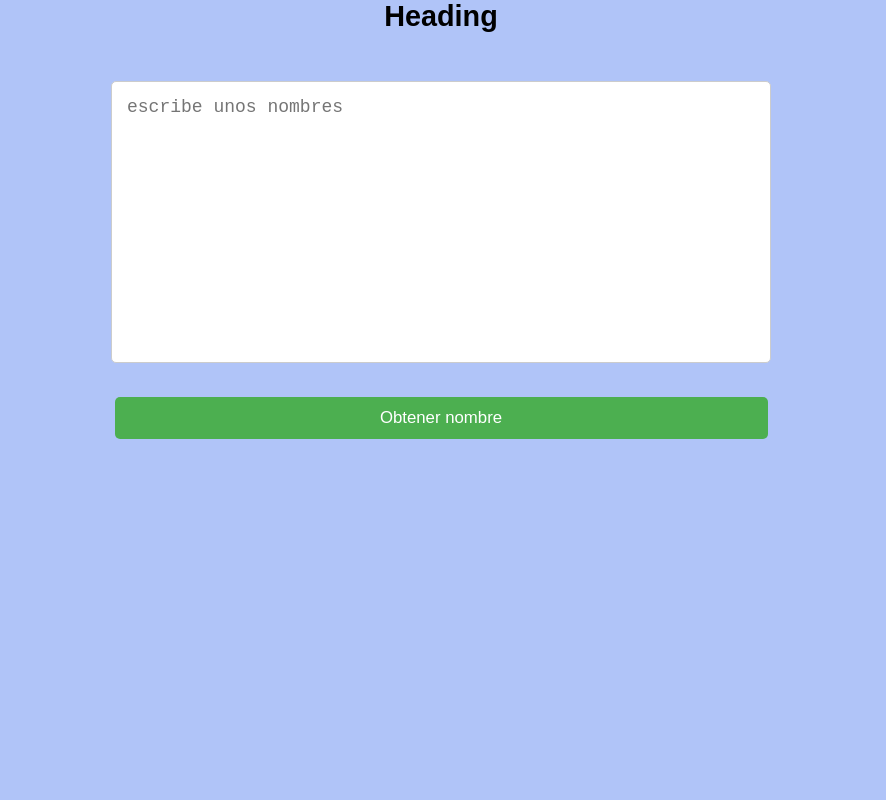
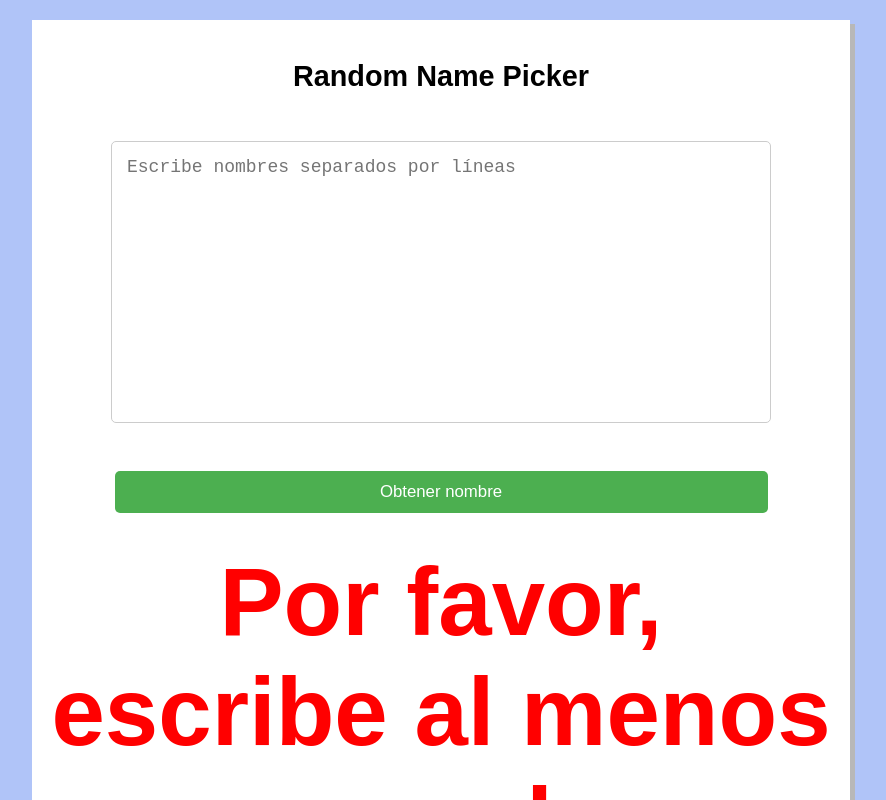
Before and after one commit to JesusDavidQuispeQuispe/project_js, a plain HTML site: page index.html in a window 1280 px wide. Both pictures are taken after a click on the button "Obtener nombre". Shown: the top 800 px of the page, without its empty margins (199-1085 px from the left). Drawn offline with Linux system fonts and the light colour scheme.

Commit message:
finish project

```diff
--- a/app.js
+++ b/app.js
@@ -4,22 +4,19 @@ document.addEventListener('DOMContentLoaded', () => {
     const resultado = document.getElementById('resultado');
     const modal = document.getElementById('modal');
 
-    // Mostrar el modal de carga
     function mostrarModal() {
         modal.style.display = 'flex';
     }
 
-    // Ocultar el modal de carga
     function ocultarModal() {
         modal.style.display = 'none';
     }
 
-    // Obtener un nombre aleatorio
     function obtenerNombreAleatorio() {
         const nombres = textarea.value
-            .split('\n') // Dividir los nombres por línea
-            .map(nombre => nombre.trim()) // Quitar espacios extra
-            .filter(nombre => nombre !== ''); // Eliminar entradas vacías
+            .split('\n')
+            .map(nombre => nombre.trim())
+            .filter(nombre => nombre !== '');
 
         if (nombres.length === 0) {
             resultado.innerHTML = '<p style="color: red;">Por favor, escribe al menos un nombre.</p>';
@@ -32,7 +29,7 @@ document.addEventListener('DOMContentLoaded', () => {
             ocultarModal();
             const nombreAleatorio = nombres[Math.floor(Math.random() * nombres.length)];
             resultado.innerHTML = `<p>El nombre seleccionado es: <strong>${nombreAleatorio}</strong></p>`;
-        }, 1000); // Simular un tiempo de espera de 1 segundo
+        }, 1000);
     }
 
     btnObtener.addEventListener('click', obtenerNombreAleatorio);
--- a/index.html
+++ b/index.html
@@ -3,34 +3,26 @@
 <head>
     <meta charset="UTF-8">
     <meta name="viewport" content="width=device-width, initial-scale=1.0">
-
-
     <link rel="stylesheet" href="style.css">
-    <title>Document</title>
+    <title>Random Name Picker</title>
 </head>
-
-
 <body>
     <section>
-        <div>
-            <h1>Heading</h1>
-            <textarea name=""cols="80" id="nombres" placeholder="escribe unos nombres"></textarea> <br>
+        <div class="container">
+            <h1>Random Name Picker</h1>
+            <textarea name="" cols="80" id="nombres" placeholder="Escribe nombres separados por líneas"></textarea><br>
             <button id="btn-obtener">Obtener nombre</button>
             <div id="resultado"></div>
         </div>
-
     </section>
 
     <div class="modal" id="modal">
         <div class="modal-content">
-            <div class="spinner text-primary" role="status"></div> <br>
-            <p>Cargando</p>
+            <div class="spinner" role="status"></div><br>
+            <p>Cargando...</p>
+        </div>
+    </div>
 
-        </div>
-
-    </div>
-    <script> src = "app.js" </script>
-
-
+    <script src="app.js"></script> <!-- Corregido el espacio -->
 </body>
 </html>
```
